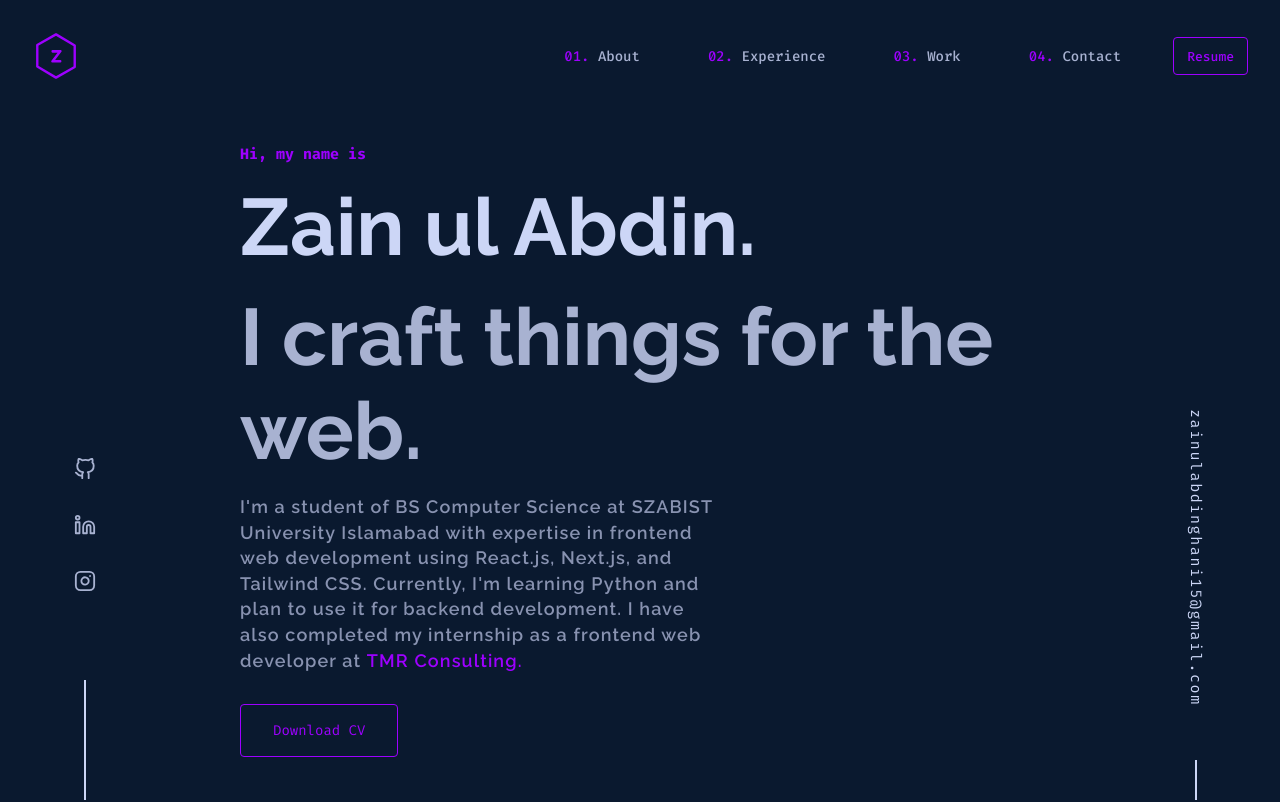
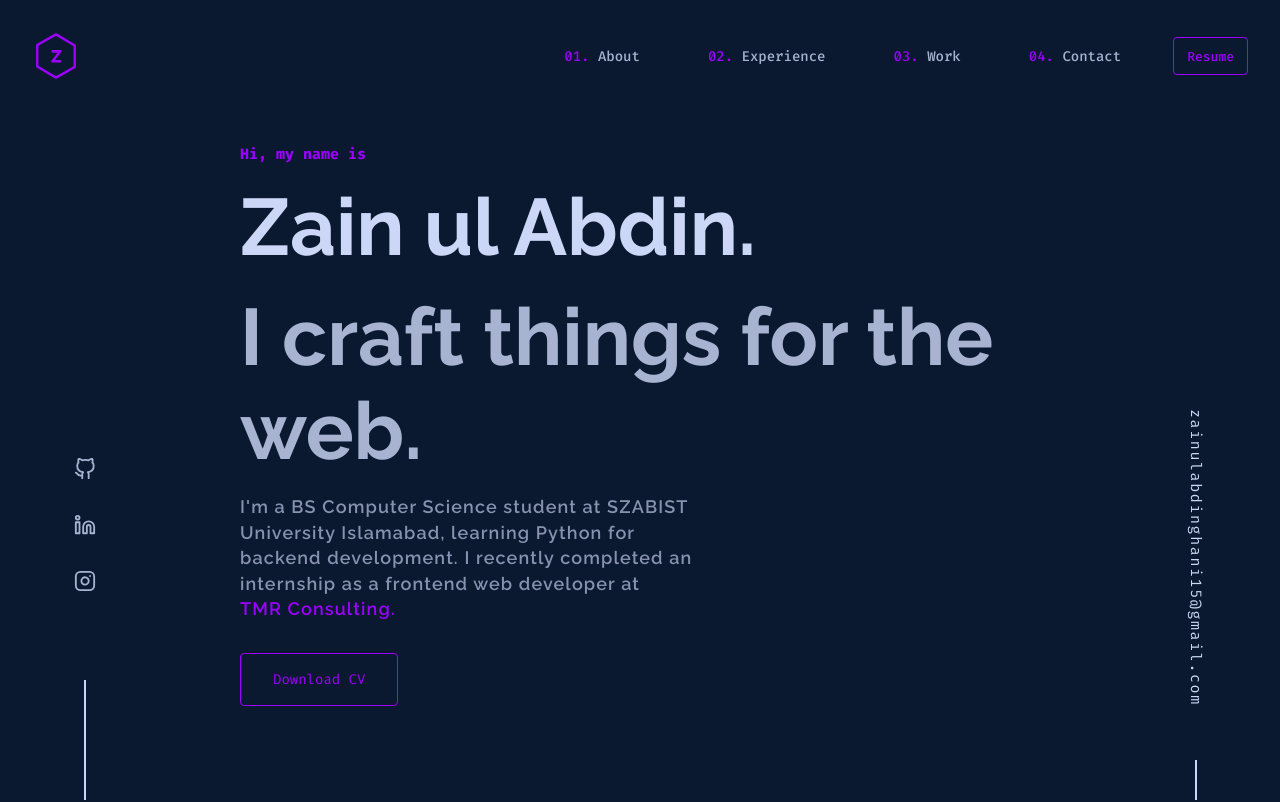
Before and after one commit to Ha789449/portfolio, a Next.js app: page / in a window 1280 px wide. Shown: the top 802 px of the page. Built offline with nearby package versions, Linux system fonts and the light colour scheme.

Commit message:
Portfolio

```diff
--- a/src/sections/Hero.tsx
+++ b/src/sections/Hero.tsx
@@ -52,7 +52,7 @@ function Hero() {
           delay: 1.35,
         }}
       >
-        I&apos;m a student of BS Computer Science at SZABIST University Islamabad with expertise in frontend web development using React.js, Next.js, and Tailwind CSS. Currently, I&apos;m learning Python and plan to use it for backend development. I have also completed my internship as a frontend web developer at&nbsp;
+        I&apos;m a BS Computer Science student at SZABIST University Islamabad, learning Python for backend development. I recently completed an internship as a frontend web developer  at&nbsp;
         <Link href="https://www.linkedin.com/company/tmr-consulting-pvt-limited/?originalSubdomain=pk" target="_blank" className="link">
           TMR Consulting.
         </Link>
@@ -69,7 +69,7 @@ function Hero() {
       >
         <Button
           text="Download CV"
-          link="/resume.pdf"
+          link="https://zainiiportfolioz.vercel.app/resume.pdf"
         />
       </motion.div>
     </div>
```
